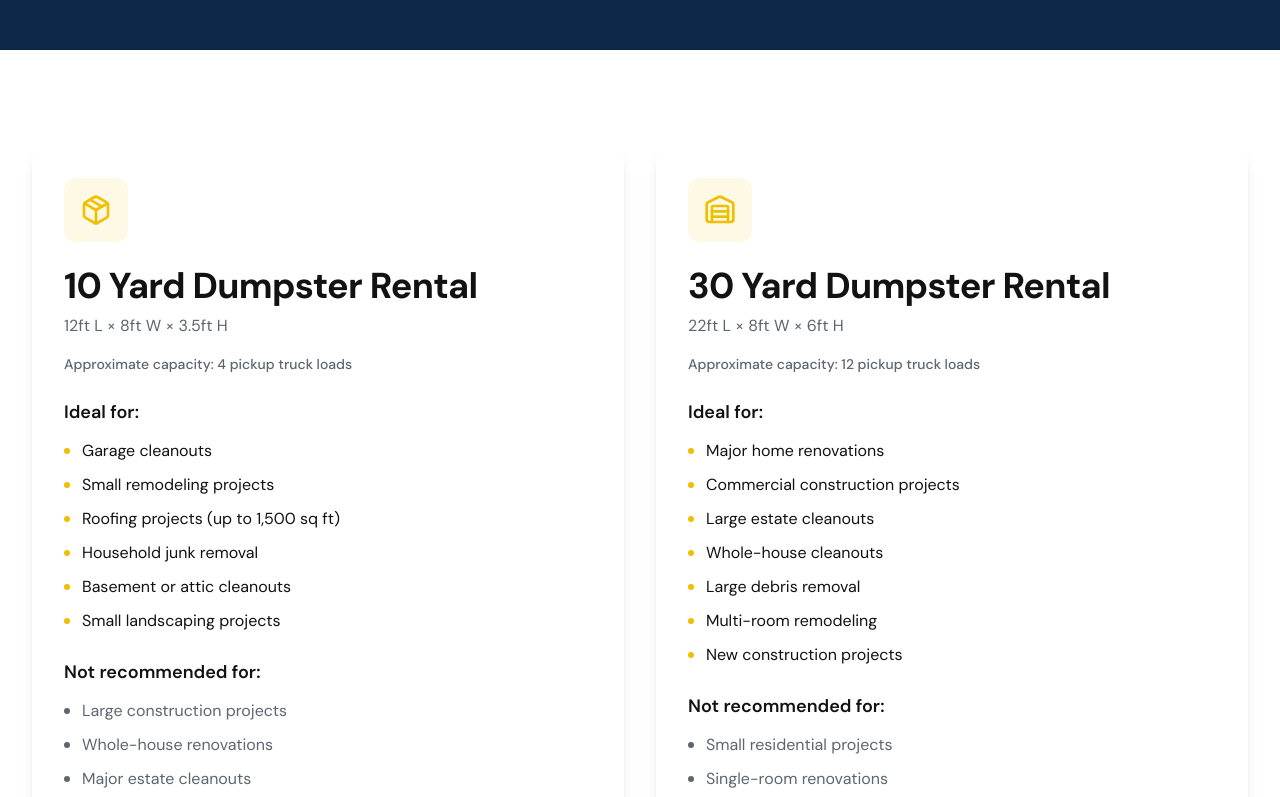
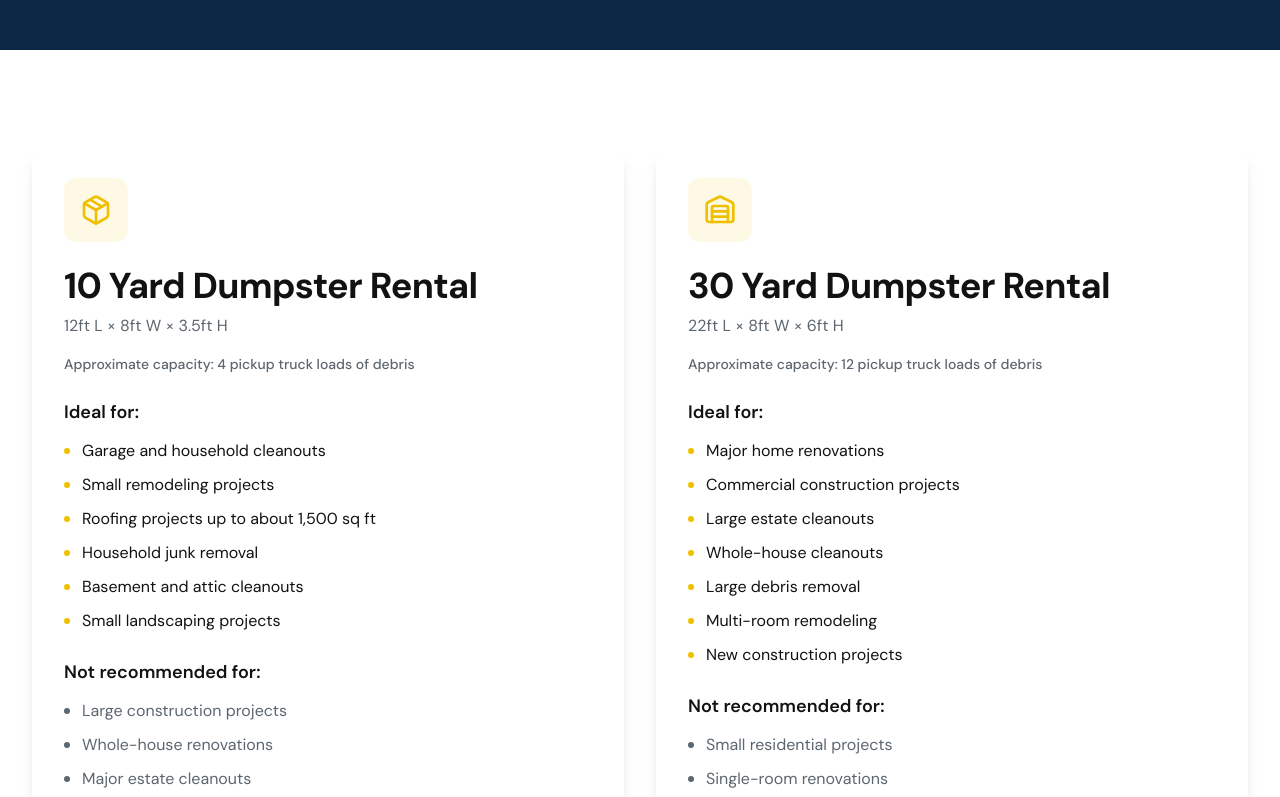
Before and after one commit to civicsites/barrel-man-logistics, a React (Vite) app in the folder apps/web/: page /dumpster-sizes in a window 1280 px wide. Shown: the part 399-1196 px from the top of the page. Built offline with nearby package versions, Linux system fonts and the light colour scheme.

Commit message:
Align canonical URLs with www domain

```diff
--- a/apps/web/src/pages/AboutPage.jsx
+++ b/apps/web/src/pages/AboutPage.jsx
@@ -16,7 +16,7 @@ function AboutPage() {
         />
         <link
           rel="canonical"
-          href="https://barrelmandumpsters.com/about"
+          href="https://www.barrelmandumpsters.com/about"
         />
       </Helmet>
 
--- a/apps/web/src/pages/ContactPage.jsx
+++ b/apps/web/src/pages/ContactPage.jsx
@@ -118,7 +118,7 @@ function ContactPage() {
         />
         <link
           rel="canonical"
-          href="https://barrelmandumpsters.com/contact"
+          href="https://www.barrelmandumpsters.com/contact"
         />
       </Helmet>
 
--- a/apps/web/src/pages/DumpsterRulesPage.jsx
+++ b/apps/web/src/pages/DumpsterRulesPage.jsx
@@ -57,7 +57,7 @@ function DumpsterRulesPage() {
         />
         <link
           rel="canonical"
-          href="https://barrelmandumpsters.com/rules"
+          href="https://www.barrelmandumpsters.com/rules"
         />
       </Helmet>
 
--- a/apps/web/src/pages/DumpsterSizesPage.jsx
+++ b/apps/web/src/pages/DumpsterSizesPage.jsx
@@ -11,13 +11,13 @@ function DumpsterSizesPage() {
       icon: Package,
       size: '10 Yard Dumpster Rental',
       dimensions: '12ft L × 8ft W × 3.5ft H',
-      capacity: 'Approximate capacity: 4 pickup truck loads',
+      capacity: 'Approximate capacity: 4 pickup truck loads of debris',
       idealFor: [
-        'Garage cleanouts',
+        'Garage and household cleanouts',
         'Small remodeling projects',
-        'Roofing projects (up to 1,500 sq ft)',
+        'Roofing projects up to about 1,500 sq ft',
         'Household junk removal',
-        'Basement or attic cleanouts',
+        'Basement and attic cleanouts',
         'Small landscaping projects'
       ],
       notRecommended: [
@@ -30,7 +30,7 @@ function DumpsterSizesPage() {
       icon: Warehouse,
       size: '30 Yard Dumpster Rental',
       dimensions: '22ft L × 8ft W × 6ft H',
-      capacity: 'Approximate capacity: 12 pickup truck loads',
+      capacity: 'Approximate capacity: 12 pickup truck loads of debris',
       idealFor: [
         'Major home renovations',
         'Commercial construction projects',
@@ -59,7 +59,7 @@ function DumpsterSizesPage() {
         />
         <link
           rel="canonical"
-          href="https://barrelmandumpsters.com/dumpster-sizes"
+          href="https://www.barrelmandumpsters.com/dumpster-sizes"
         />
       </Helmet>
 
--- a/apps/web/src/pages/FAQPage.jsx
+++ b/apps/web/src/pages/FAQPage.jsx
@@ -68,7 +68,7 @@ function FAQPage() {
         <meta name="description" content="Frequently asked questions about dumpster rentals in Virginia Beach. Learn about pricing, discounts, service areas, rental periods, and what you can dispose of." />
         <link
           rel="canonical"
-          href="https://barrelmandumpsters.com/faq"
+          href="https://www.barrelmandumpsters.com/faq"
         />
       </Helmet>
 
--- a/apps/web/src/pages/HomePage.jsx
+++ b/apps/web/src/pages/HomePage.jsx
@@ -68,7 +68,7 @@ function HomePage() {
 
         <link
           rel="canonical"
-          href="https://barrelmandumpsters.com/"
+          href="https://www.barrelmandumpsters.com/"
         />
       </Helmet>
       <Header />
--- a/apps/web/src/pages/PricingPage.jsx
+++ b/apps/web/src/pages/PricingPage.jsx
@@ -61,7 +61,7 @@ function PricingPage() {
         />
         <link
           rel="canonical"
-          href="https://barrelmandumpsters.com/pricing"
+          href="https://www.barrelmandumpsters.com/pricing"
         />
       </Helmet>
 
--- a/apps/web/src/pages/ServiceAreaPage.jsx
+++ b/apps/web/src/pages/ServiceAreaPage.jsx
@@ -72,7 +72,7 @@ function ServiceAreaPage() {
         />
         <link
           rel="canonical"
-          href="https://barrelmandumpsters.com/service-area"
+          href="https://www.barrelmandumpsters.com/service-area"
         />
       </Helmet>
 
--- a/apps/web/src/pages/ServicesPage.jsx
+++ b/apps/web/src/pages/ServicesPage.jsx
@@ -84,7 +84,7 @@ function ServicesPage() {
         />
         <link
           rel="canonical"
-          href="https://barrelmandumpsters.com/services"
+          href="https://www.barrelmandumpsters.com/services"
         />
       </Helmet>
 
--- a/apps/web/src/pages/WhyChooseUsPage.jsx
+++ b/apps/web/src/pages/WhyChooseUsPage.jsx
@@ -48,7 +48,7 @@ function WhyChooseUsPage() {
         />
         <link
           rel="canonical"
-          href="https://barrelmandumpsters.com/why-choose-us"
+          href="https://www.barrelmandumpsters.com/why-choose-us"
         />
       </Helmet>
 
```
Also changed, not shown: 1 other file (tests, documents, lock files or other folders).
